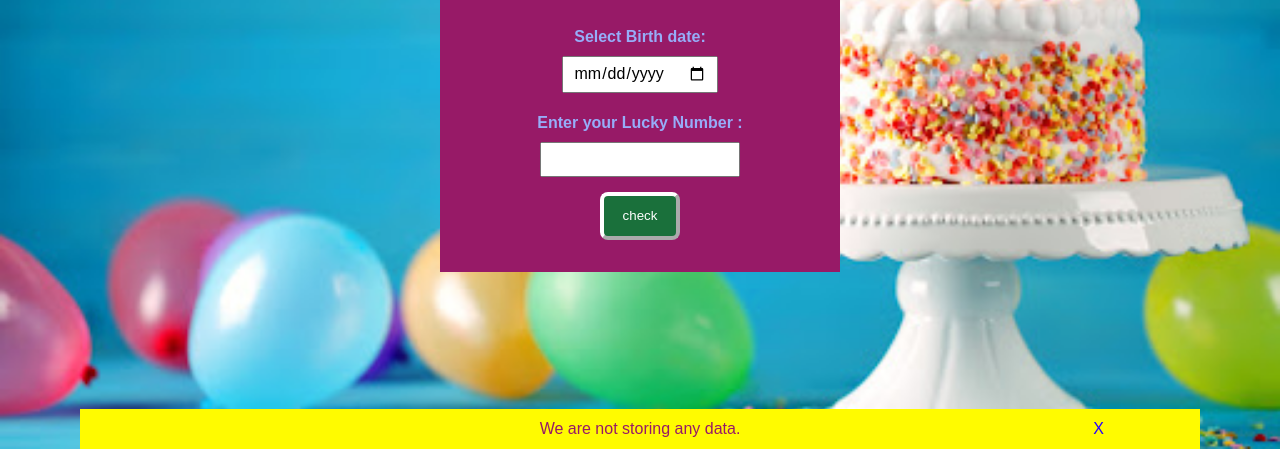
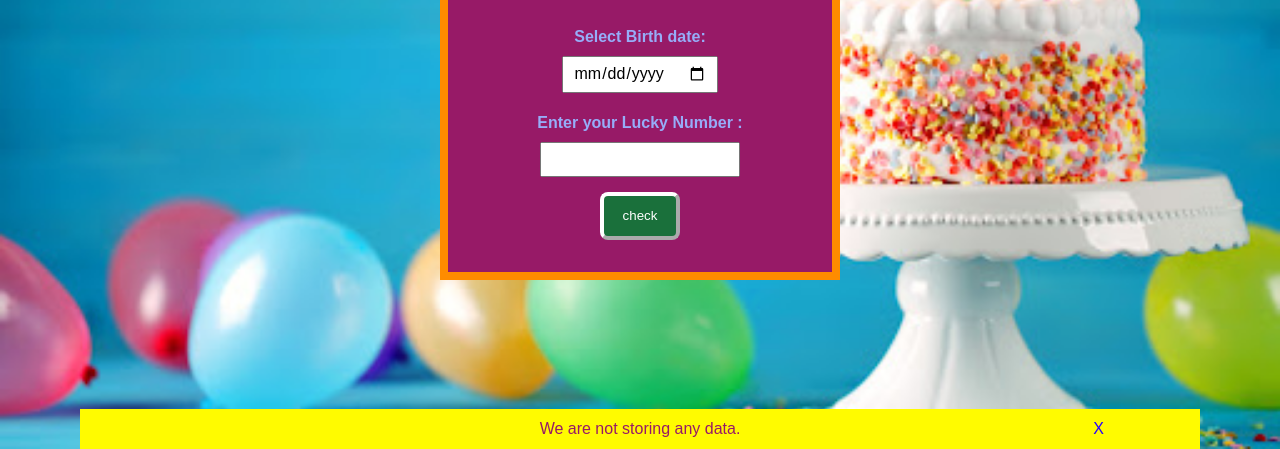
Before and after one commit to yashgupta18/birthday, a plain HTML site: page index.html in a window 1280 px wide. Shown: the part 351-800 px from the top of the page. Drawn offline with Linux system fonts and the light colour scheme.

Commit message:
css added

```diff
--- a/style.css
+++ b/style.css
@@ -58,6 +58,7 @@ main {
 
 /*left*/
 .c1 {
+  border:0.5rem solid darkorange;
   display: flex;
   flex-direction: column;
   justify-content: center;
```
